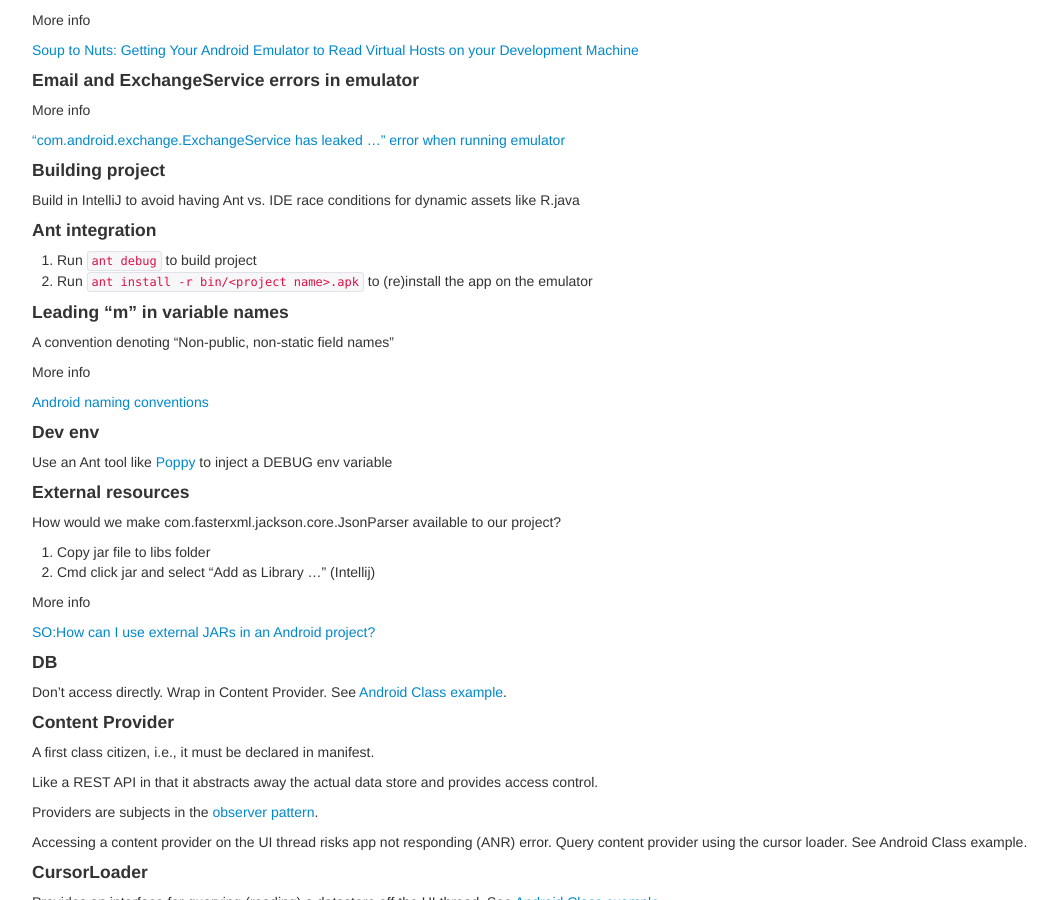
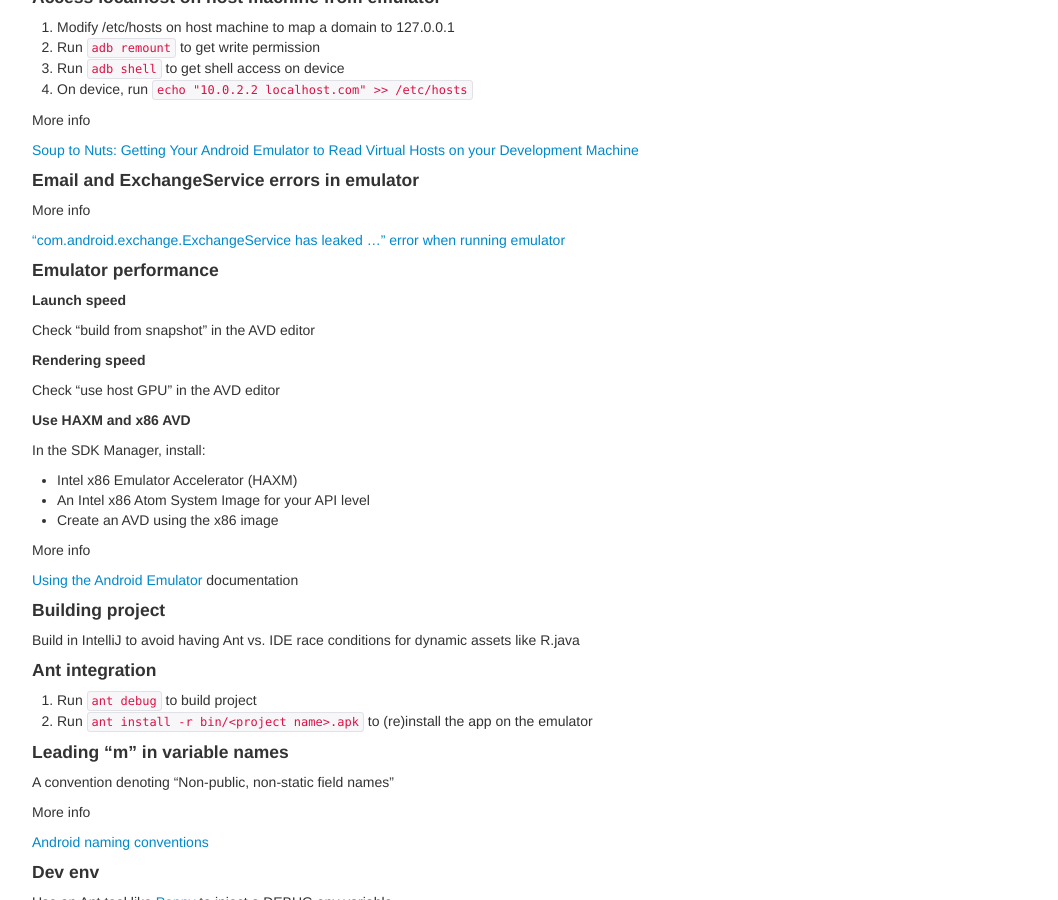
Before and after one commit to erikeldridge/erikeldridge.github.com, a Jekyll site: the page built from _posts/2013-03-03-android.md, in a window 1280 px wide and 900 px high, scrolled down 1985 px. Shown: the whole window, without its empty margins (23-1081 px from the left). Built offline with Jekyll 4.4.1, drawn with Linux system fonts in a browser that asks for light colours; some of the changed text lies outside the part shown.

Commit message:
Adds emulator perf notes.

```diff
--- a/_posts/2013-03-03-android.md
+++ b/_posts/2013-03-03-android.md
@@ -82,6 +82,27 @@
 More info
 
 [“com.android.exchange.ExchangeService has leaked …” error when running emulator](http://stackoverflow.com/questions/14111677/com-android-exchange-exchangeservice-has-leaked-error-when-running-emulato)
+
+#### Emulator performance
+
+##### Launch speed
+
+Check "build from snapshot" in the AVD editor
+
+##### Rendering speed
+
+Check "use host GPU" in the AVD editor
+
+##### Use HAXM and x86 AVD
+
+In the SDK Manager, install:
+* Intel x86 Emulator Accelerator (HAXM)
+* An Intel x86 Atom System Image for your API level
+* Create an AVD using the x86 image
+
+More info
+
+[Using the Android Emulator](http://developer.android.com/tools/devices/emulator.html) documentation
 
 #### Building project
 
@@ -305,3 +326,11 @@
 ##### Code style
 
 Use [checkstyle](http://checkstyle.sourceforge.net/). Intellij has a checkstyle plugin
+
+#### Experimentation
+
+Run experiments in beta
+
+More info
+
+[IO talk: Android Protips: Advanced Topics for Expert Android App Developers](http://www.youtube.com/watch?feature=player_embedded&v=twmuBbC_oB8#t=559s)
```
